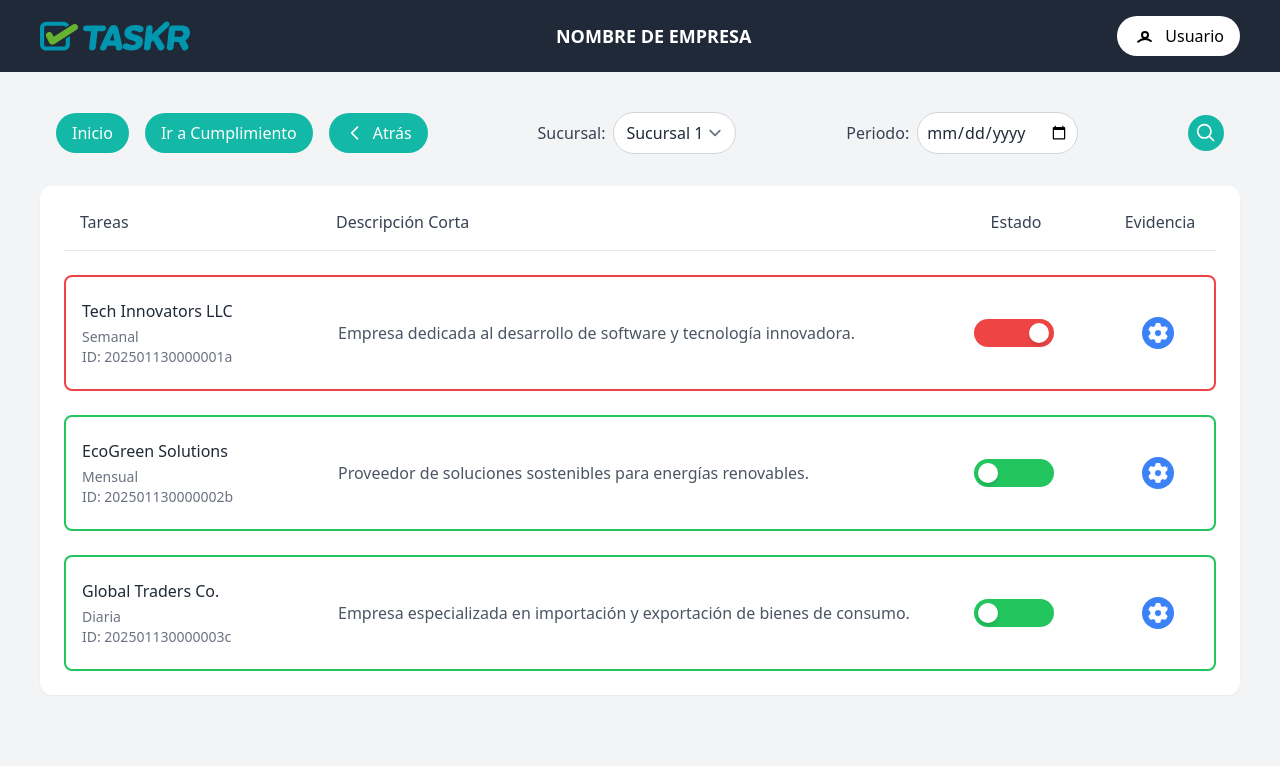
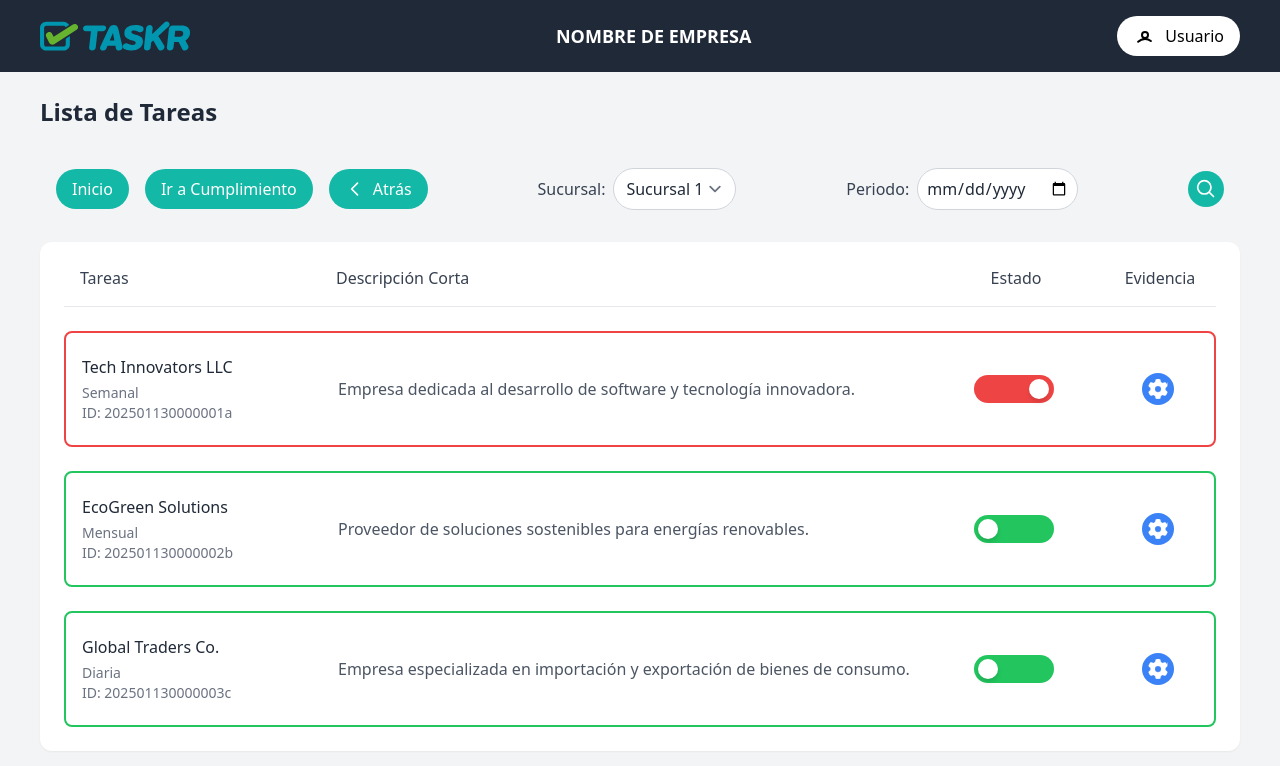
Before and after one commit to dev-taskr/front-admin, a Vue app: page /tasks in a window 1280 px wide. Shown: the top 766 px of the page. Built offline with nearby package versions, Linux system fonts and the light colour scheme.

Commit message:
change pages

```diff
--- a/src/components/layouts/Layout.vue
+++ b/src/components/layouts/Layout.vue
@@ -1,8 +1,10 @@
 <template>
   <div class="min-h-screen bg-gray-100 text-gray-800 dark:bg-gray-900 dark:text-gray-100">
     <Navbar />
-      <main><!--  class="p-6" -->
+    <main>
       <div class="max-w-[1200px] mx-auto mt-6">
+        <!-- Muestra el texto del título dinámico -->
+        <h1 class="text-2xl font-bold mb-6" v-if="title != ''">{{ title }}</h1>
         <slot />
       </div>
     </main>
@@ -10,5 +12,14 @@
 </template>
 
 <script setup>
+import { defineProps } from "vue";
 import Navbar from "@/components/layouts/Navbar.vue";
+
+// Definimos las props utilizando `defineProps`
+const props = defineProps({
+  title: {
+    type: String,       // La prop debe ser un string
+    required: false,    // No es obligatoria
+  },
+});
 </script>
--- a/src/views/Dashboard.vue
+++ b/src/views/Dashboard.vue
@@ -1,5 +1,5 @@
 <template>
-  <BaseLayout>
+  <BaseLayout :title="'Bienvenido'">
     <!-- <h1 class="text-2xl font-bold mb-6">Bienvenido, {{ user?.name }}</h1> -->
     <div class="grid grid-cols-12 gap-6">
       <!-- Columna izquierda (8/12) -->
--- a/src/views/Empresas.vue
+++ b/src/views/Empresas.vue
@@ -1,5 +1,5 @@
 <template>
-  <BaseLayout>
+  <BaseLayout :title="'Empresas'">
     <div class="min-h-screen bg-gray-100 dark:bg-gray-900">
       <Filters />
       <div class=" mx-auto"><!-- max-w-[1200px] -->
--- a/src/views/Tasks.vue
+++ b/src/views/Tasks.vue
@@ -1,5 +1,5 @@
 <template>
-    <BaseLayout>
+    <BaseLayout :title="'Lista de Tareas'">
       <div class="min-h-screen bg-gray-100 dark:bg-gray-900">
         <Filters />
         <div class=" mx-auto"><!-- max-w-[1200px] -->
```
Lines whose indentation alone changed are shown as unchanged.
